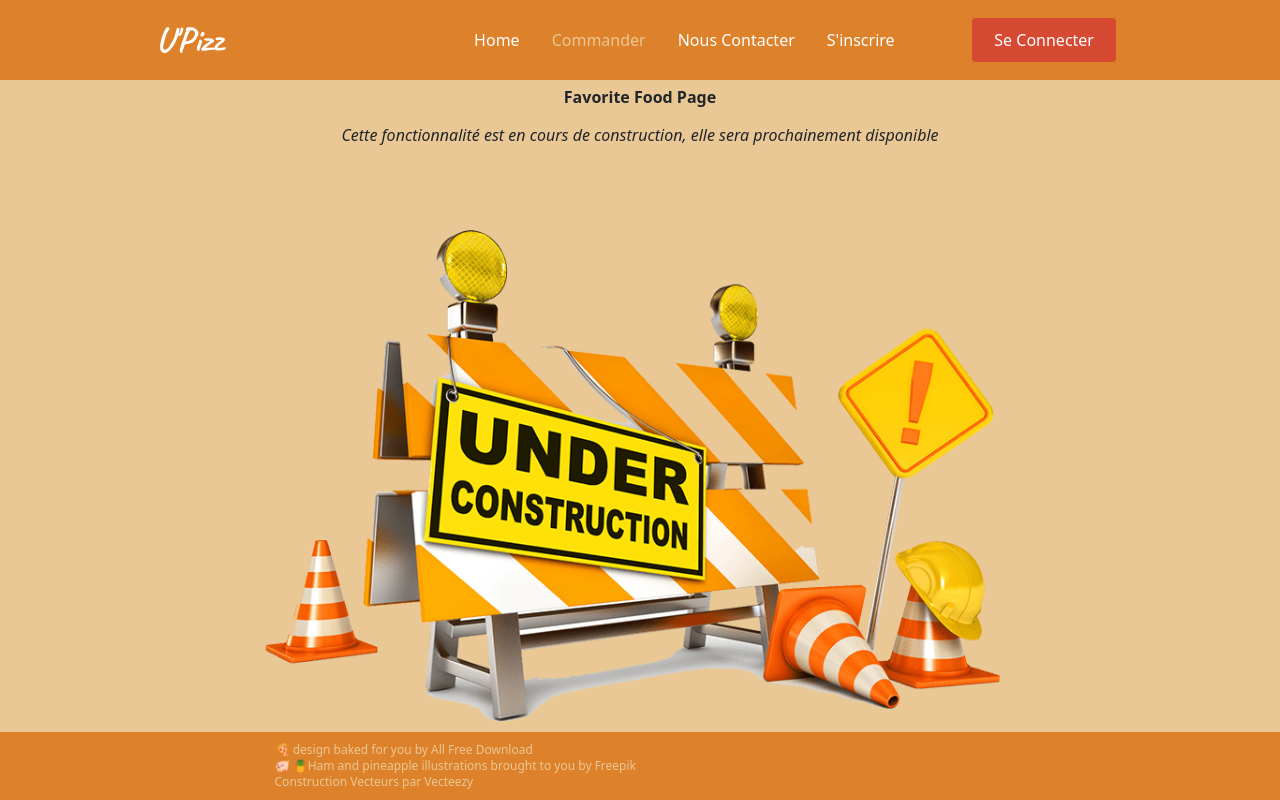
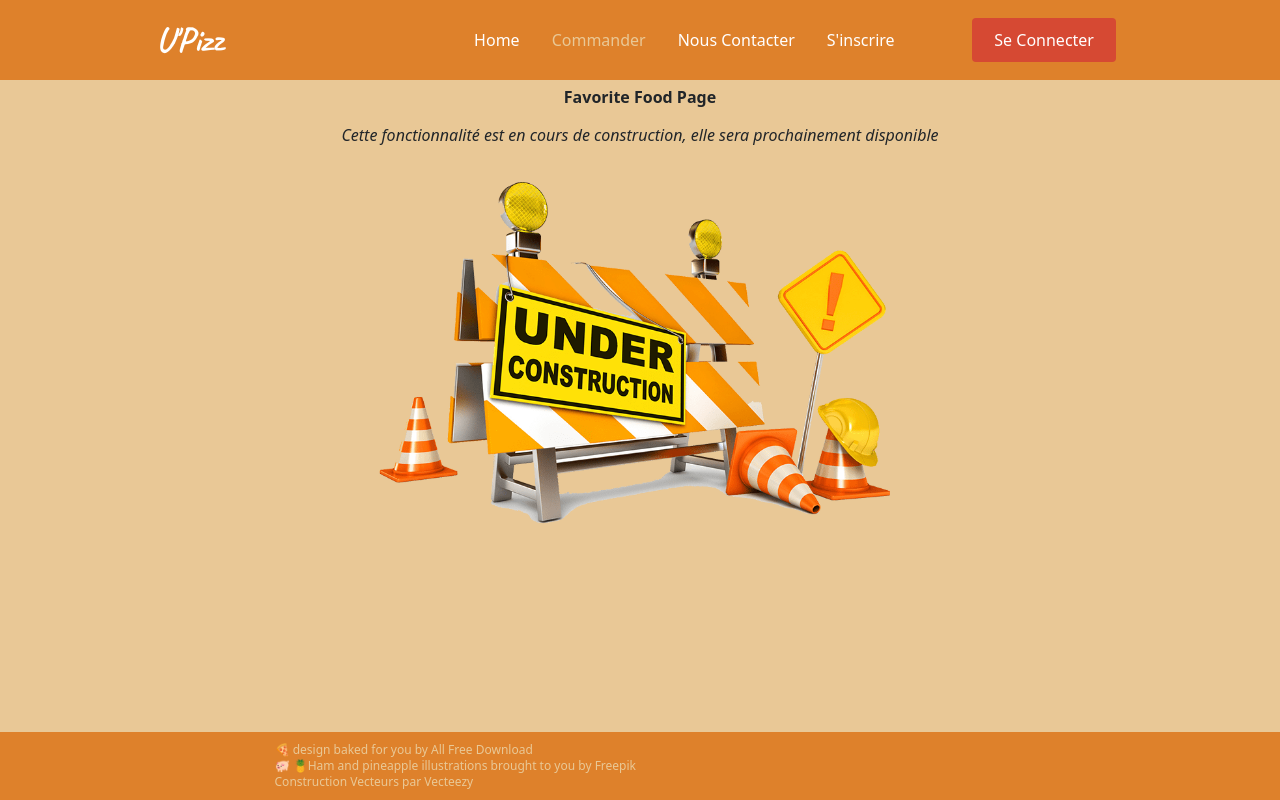
Before and after one commit to WildCodeSchool/lyon-js-react-march21-g1-p2, a React (Create React App) app: page /order/fav-pizza in a window 1280 px wide. Built offline with nearby package versions, Linux system fonts and the light colour scheme; no server answers.

Commit message:
Small additionnal css changes

```diff
--- a/src/App.css
+++ b/src/App.css
@@ -275,6 +275,10 @@ body,
   background-color: #f2f2f2;
 }
 
+#orders-recap tr:nth-child(odd) {
+  background-color: #e9b567;
+}
+
 #orders-recap tr:hover {
   background-color: #ddd;
 }
@@ -297,8 +301,8 @@ body,
 
 .workinprogress {
   margin: auto;
-  padding-top: 5vh;
-  max-width: 60vw;
+  /* padding-top: 5vh; */
+  max-height: 50vh;
 }
 
 /* ************************* MEDIA QUERIES *************************  */
--- a/src/screens/OrdersRecap.js
+++ b/src/screens/OrdersRecap.js
@@ -48,10 +48,10 @@ export default function OrdersRecap() {
           <table id="orders-recap">
             <thead>
               <tr>
-                <th>Numéro de commande</th>
+                <th>N°</th>
                 <th>Ingrédients/quantité</th>
                 <th>Nombre de pizzas</th>
-                <th>Prix de la commande</th>
+                <th>Prix total</th>
               </tr>
             </thead>
             <tbody>
```
